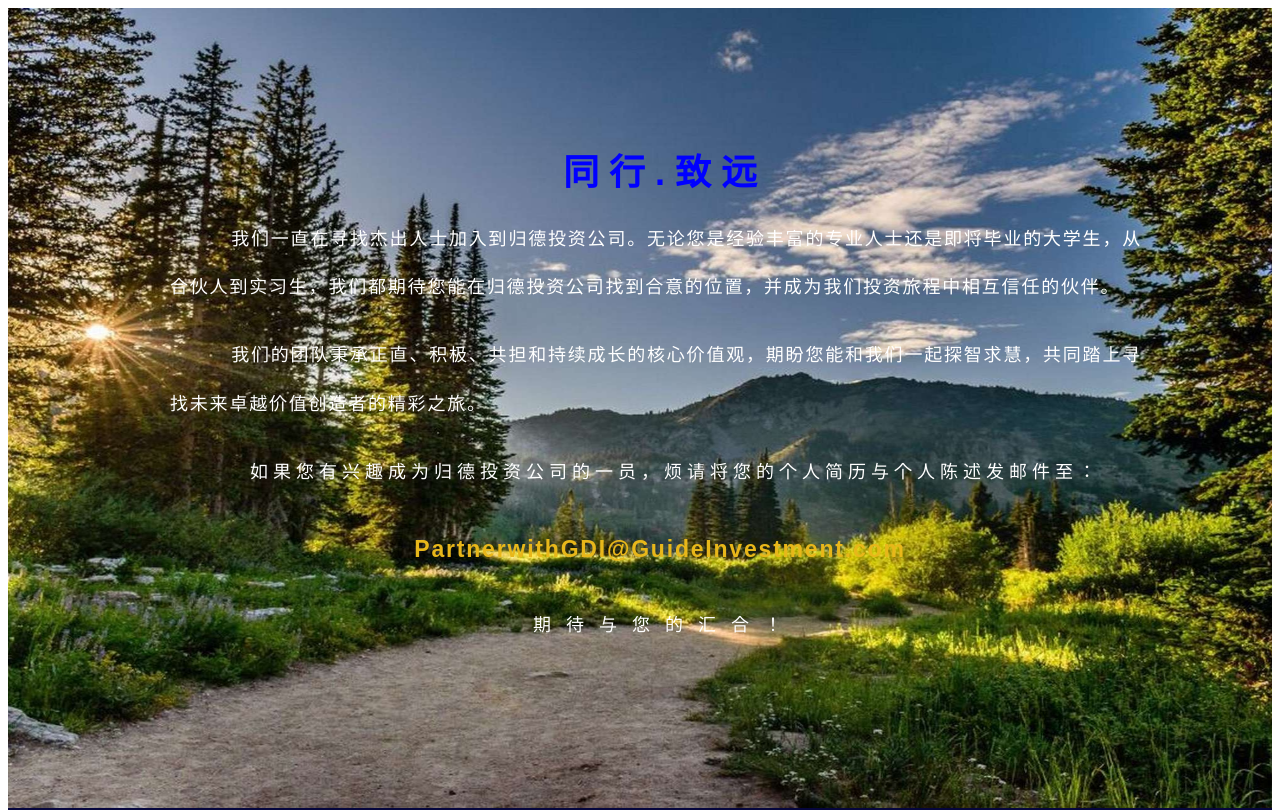
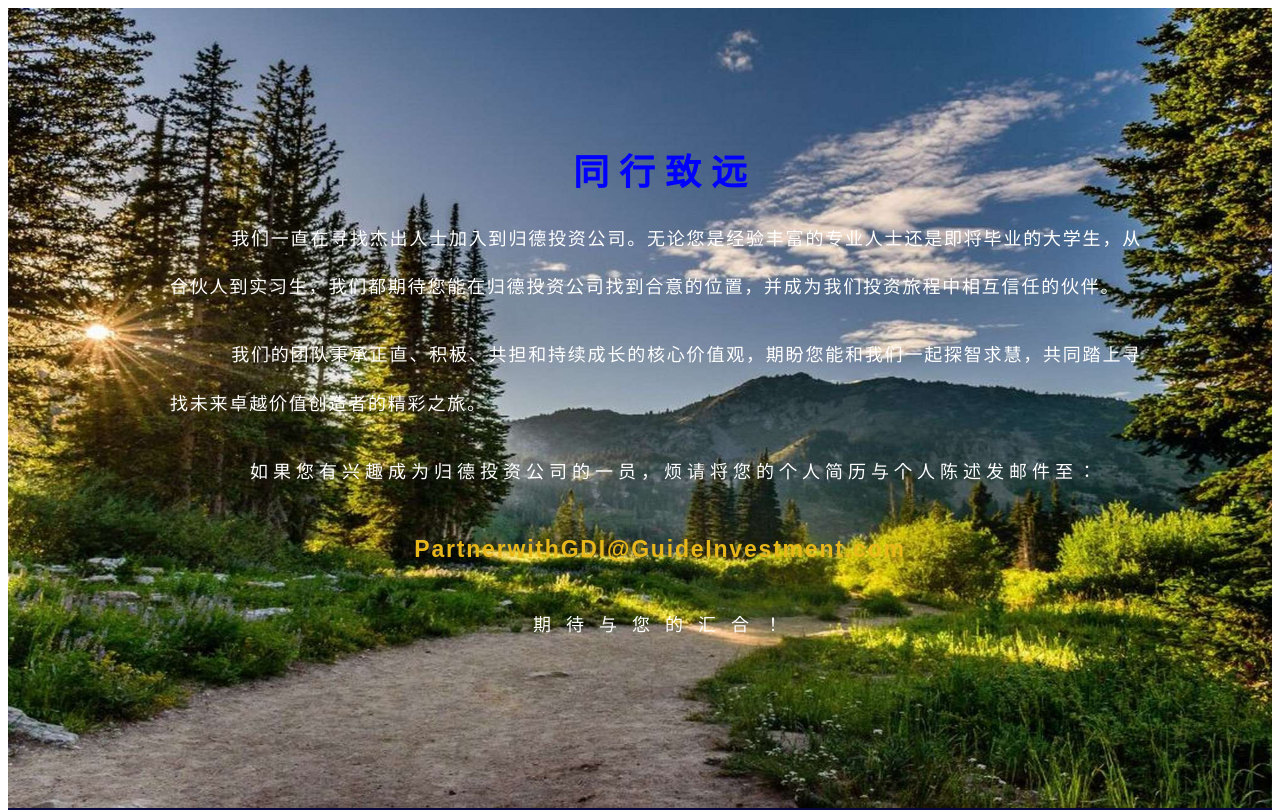
Before and after one commit to study717/wangzhan, a plain HTML site: page index.html in a window 1280 px wide. Shown: the top 810 px of the page. Drawn offline with Linux system fonts and the light colour scheme.

Commit message:
Update index.html

```diff
--- a/index.html
+++ b/index.html
@@ -24,7 +24,7 @@
     <div class="background-image">
       <div class="culture">
         <div class="title">
-          <h2>同&nbsp;行&nbsp;.&nbsp;致&nbsp;远</h2>
+          <h2>同&nbsp;行&nbsp;致&nbsp;远</h2>
         </div>
         <div class="content">
           <p>
```
